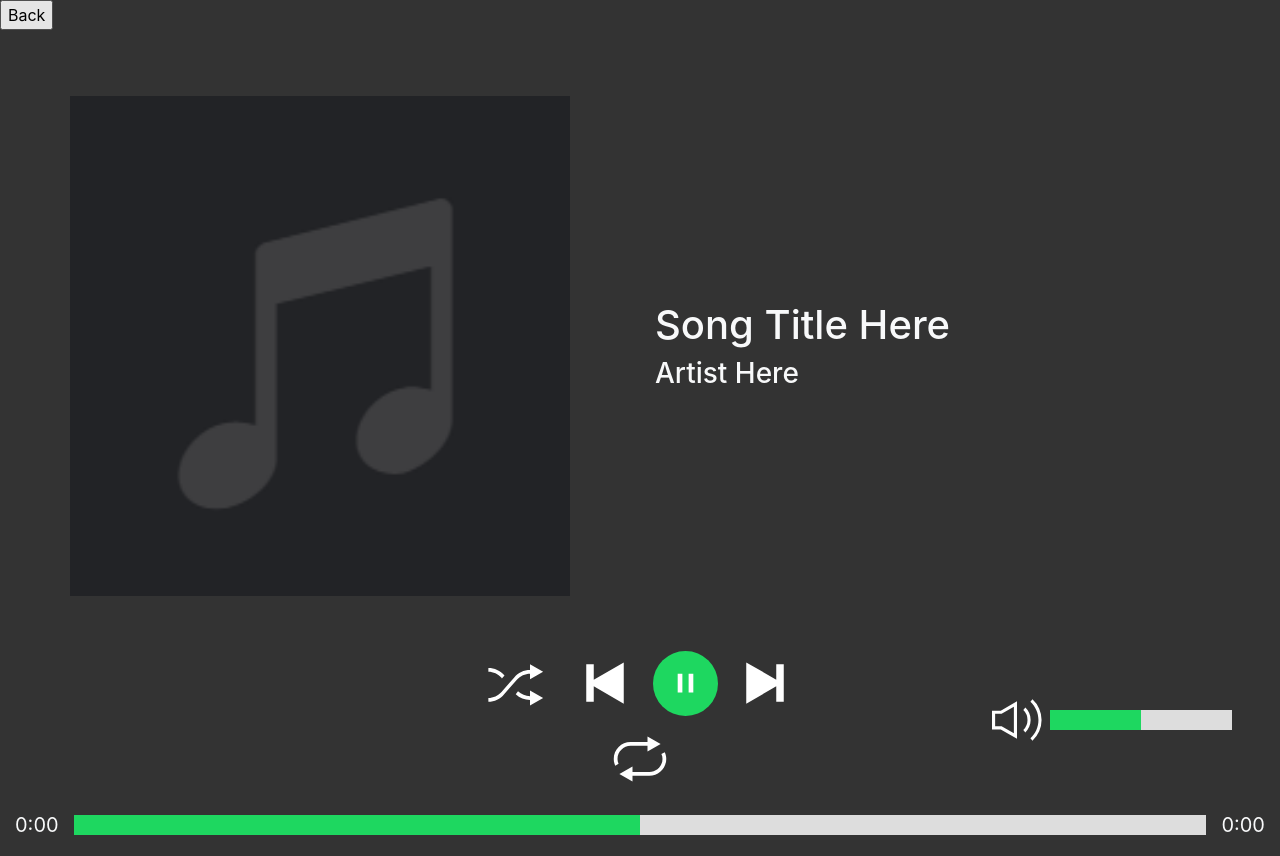
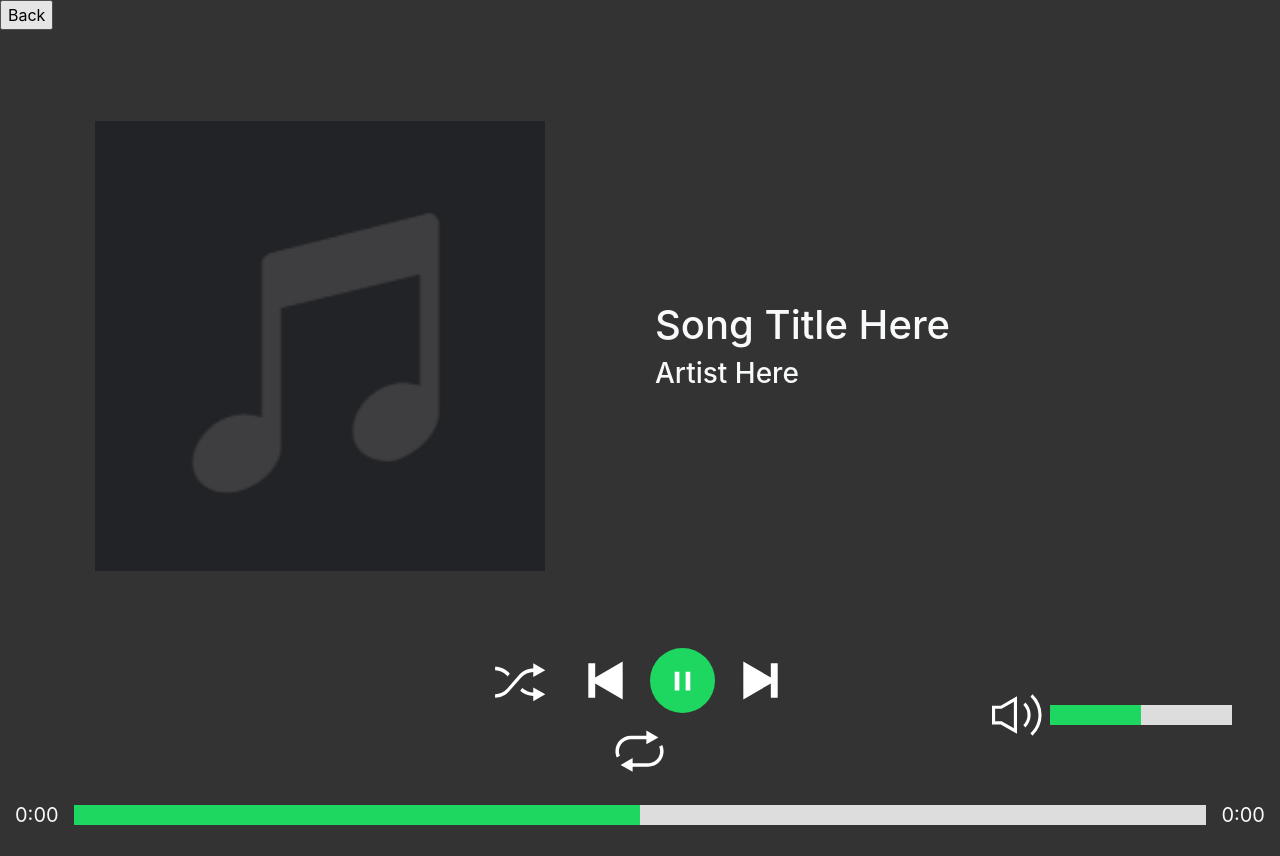
Before and after one commit to mkapadia70/SeniorDesign, an Electron app: page device/Apps/SpotifyControl/index.html in a window 1280 px wide. Drawn offline with nearby package versions, Linux system fonts and the light colour scheme; no server answers.

Commit message:
more minor spotify

```diff
--- a/device/Apps/SpotifyControl/index.html
+++ b/device/Apps/SpotifyControl/index.html
@@ -153,7 +153,7 @@
                     <input class="form-control form-control-lg border-0 rounded-0" type="text" id="search" placeholder="Search">
                 </div> -->
                 <div class="main-cols col-6 d-flex align-items-center justify-content-center">
-                    <img id="spotimage" src="images/default.PNG"  width="500" height="500">
+                    <img id="spotimage" src="images/default.PNG"  width="450" height="450">
                 </div>
                 <div class="main-cols col-6">
                     <div class="vertical-center">
@@ -163,12 +163,12 @@
                 </div>
                 <div class="col-4 offset-4 text-center">
                     <button class="btn" id="shuffleSong">
-                        <svg role="img" height="60" width="60" viewBox="0 0 16 16" class="Svg-ulyrgf-0 hJgLcF">
+                        <svg role="img" height="55" width="55" viewBox="0 0 16 16" class="Svg-ulyrgf-0 hJgLcF">
                             <path fill="white" d="M4.5 6.8l.7-.8C4.1 4.7 2.5 4 .9 4v1c1.3 0 2.6.6 3.5 1.6l.1.2zm7.5 4.7c-1.2 0-2.3-.5-3.2-1.3l-.6.8c1 1 2.4 1.5 3.8 1.5V14l3.5-2-3.5-2v1.5zm0-6V7l3.5-2L12 3v1.5c-1.6 0-3.2.7-4.2 2l-3.4 3.9c-.9 1-2.2 1.6-3.5 1.6v1c1.6 0 3.2-.7 4.2-2l3.4-3.9c.9-1 2.2-1.6 3.5-1.6z"></path>
                         </svg>
                     </button>
                     <button class="btn" id="prevSong">
-                        <svg role="img" height="60" width="60" viewBox="0 0 16 16" class="Svg-ulyrgf-0 hJgLcF">
+                        <svg role="img" height="55" width="55" viewBox="0 0 16 16" class="Svg-ulyrgf-0 hJgLcF">
                             <path fill="white" d="M13 2.5L5 7.119V3H3v10h2V8.881l8 4.619z"></path>
                         </svg>
                     </button>
@@ -178,12 +178,12 @@
                         </svg>
                     </button>
                     <button class="btn" id="skipSong">
-                        <svg role="img" height="60" width="60" viewBox="0 0 16 16" class="Svg-ulyrgf-0 hJgLcF">
+                        <svg role="img" height="55" width="55" viewBox="0 0 16 16" class="Svg-ulyrgf-0 hJgLcF">
                             <path fill="white" d="M11 3v4.119L3 2.5v11l8-4.619V13h2V3z"></path>
                         </svg>
                     </button>
                     <button class="btn" id="repeatSong">
-                        <svg role="img" height="60" width="60" viewBox="0 0 16 16" class="Svg-ulyrgf-0 hJgLcF">
+                        <svg role="img" height="55" width="55" viewBox="0 0 16 16" class="Svg-ulyrgf-0 hJgLcF">
                             <path fill="white" d="M5.5 5H10v1.5l3.5-2-3.5-2V4H5.5C3 4 1 6 1 8.5c0 .6.1 1.2.4 1.8l.9-.5C2.1 9.4 2 9 2 8.5 2 6.6 3.6 5 5.5 5zm9.1 1.7l-.9.5c.2.4.3.8.3 1.3 0 1.9-1.6 3.5-3.5 3.5H6v-1.5l-3.5 2 3.5 2V13h4.5C13 13 15 11 15 8.5c0-.6-.1-1.2-.4-1.8z"></path>
                         </svg>
                     </button>
```
